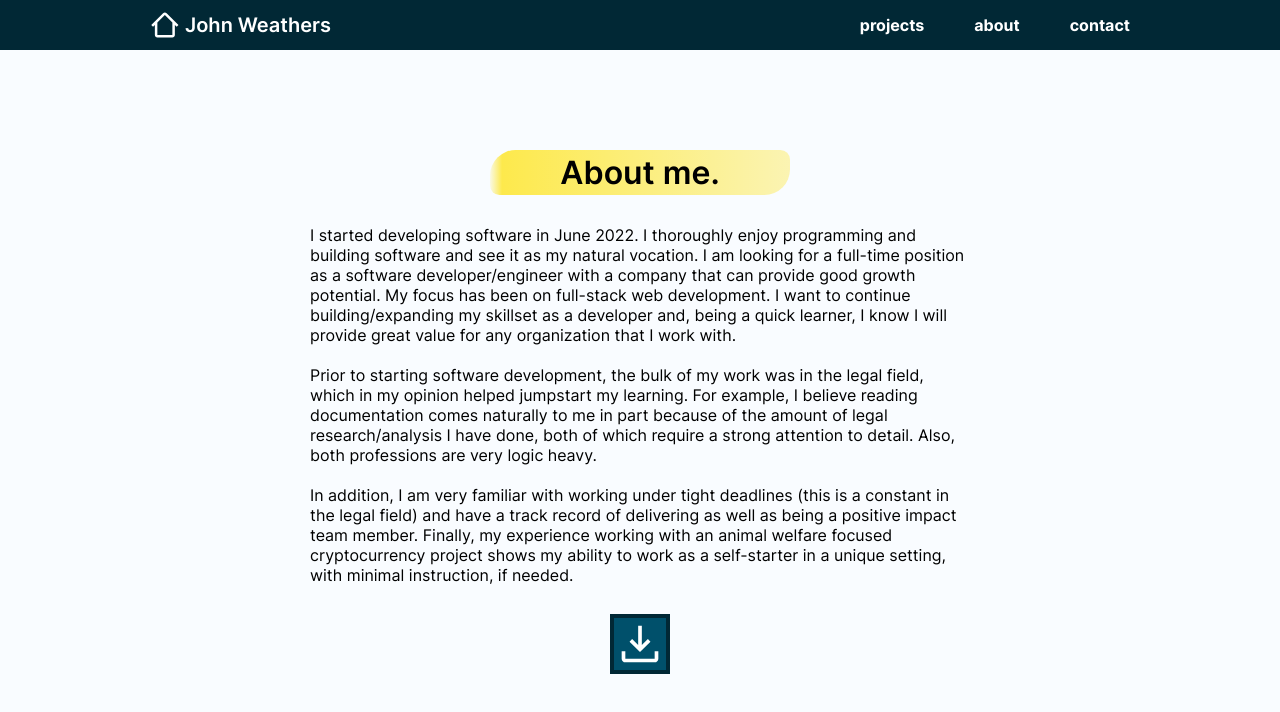
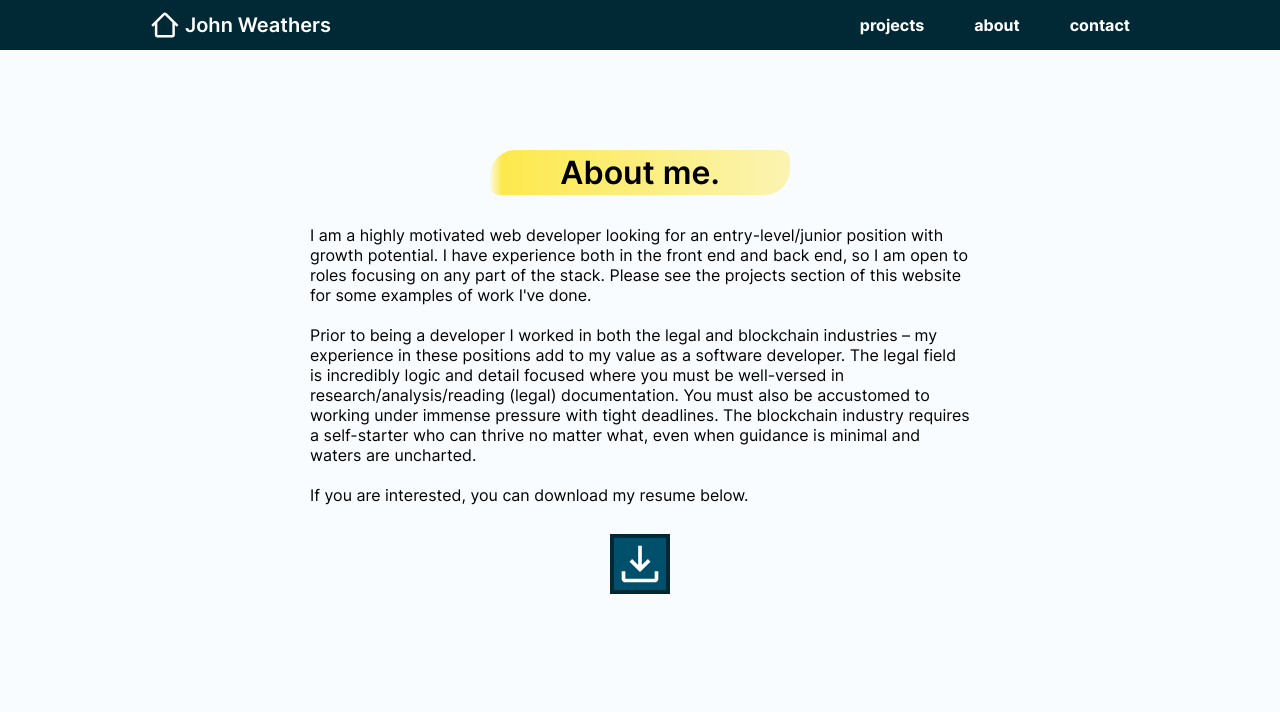
Before and after one commit to john-weathers/portfolio, a React (Vite) app: page /about in a window 1280 px wide. Shown: the top 712 px of the page. Built offline with nearby package versions, Linux system fonts and the light colour scheme.

Commit message:
Update info

```diff
--- a/src/pages/About.jsx
+++ b/src/pages/About.jsx
@@ -10,17 +10,20 @@ const About = () => {
         <div className='summary'>
           <h1 className='highlight'>About me.</h1>
           <div className='sub-container'>
-            <p>I started developing software in June 2022. I thoroughly enjoy programming and building software and see it as my natural vocation.
-              I am looking for a full-time position as a software developer/engineer with a company that can provide good growth potential.
-              My focus has been on full-stack web development. I want to continue building/expanding my skillset as a developer and, being a quick learner,
-              I know I will provide great value for any organization that I work with. </p>
-            <p>Prior to starting software development, the bulk of my work was in the legal field, which in my opinion helped jumpstart my learning.
-              For example, I believe reading documentation comes naturally to me in part because of the amount of legal research/analysis I have done,
-              both of which require a strong attention to detail. Also, both professions are very logic heavy. </p>
-            <p>In addition, I am very familiar with working under tight deadlines (this is a constant in the legal field)
-              and have a track record of delivering as well as being a positive impact team member.
-              Finally, my experience working with an animal welfare focused cryptocurrency project shows my ability to work as a self-starter in a unique setting,
-              with minimal instruction, if needed.</p>
+            <p>
+              I am a highly motivated web developer looking for an entry-level/junior position with growth potential.
+              I have experience both in the front end and back end, so I am open to roles focusing on any part of the stack. Please see the projects
+              section of this website for some examples of work I've done.
+            </p>
+            <p>
+              Prior to being a developer I worked in both the legal and blockchain industries – my experience in these positions add to my value as a software developer.
+              The legal field is incredibly logic and detail focused where you must be well-versed in research/analysis/reading (legal) documentation.
+              You must also be accustomed to working under immense pressure with tight deadlines.
+              The blockchain industry requires a self-starter who can thrive no matter what, even when guidance is minimal and waters are uncharted.
+            </p>
+            <p>
+              If you are interested, you can download my resume below.
+            </p>
           </div>
         </div>
         <div className='resume'>
```
